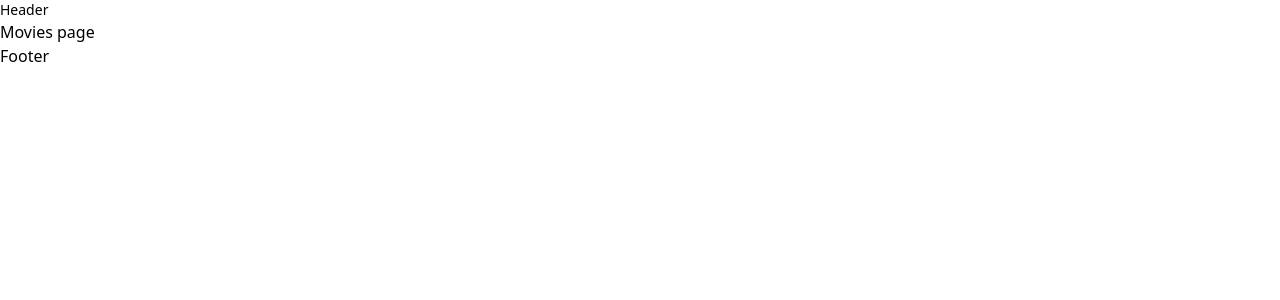
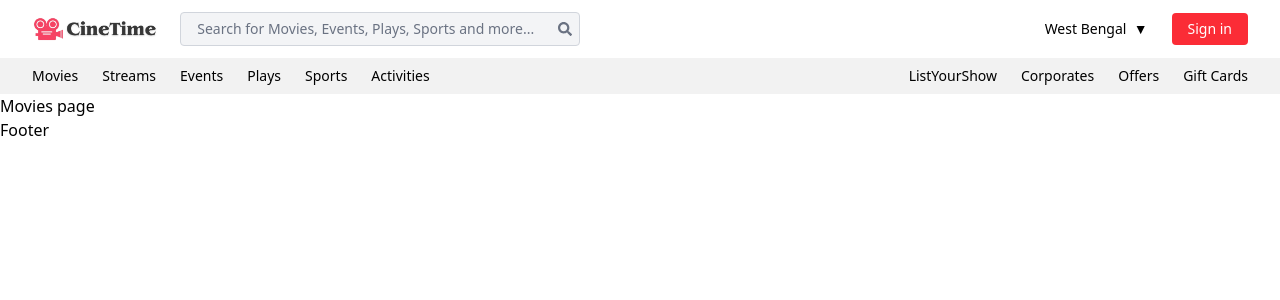
Before and after one commit to Anubhav-S04/CineTime-movie-booking-system, a React (Vite) app in the folder frontend/: page /movies in a window 1280 px wide. Shown: the top 300 px of the page. Built offline with nearby package versions, Linux system fonts and the light colour scheme.

Commit message:
header component built

```diff
--- a/frontend/src/components/shared/Header.jsx
+++ b/frontend/src/components/shared/Header.jsx
@@ -1,8 +1,54 @@
 import React from 'react';
+import mainLogo from "../../assets/main-icon.png";
+import { FaSearch } from "react-icons/fa";
 
 const Header = () => {
     return (
-        <div className='w-full text-sm bg-white'>Header</div>
+        <div className='w-full text-sm bg-white'>
+            {/* top navbar */}
+            <div className='px-4 md:px-8'>
+                <div className='max-w-screen-xl mx-auto flex justify-between items-center py-3'>
+                    {/* left part */}
+                    <div className='flex items-center space-x-4'>
+                        <img src={mainLogo} alt="logo" className='h-8 object-contain cursor-pointer' />
+
+                    <div className="relative">
+                        <input type="text" placeholder="Search for Movies, Events, Plays, Sports and more..." className=" border border-gray-300 rounded px-4 py-1.5 w-[400px] text-sm outline-none bg-gray-100 placeholder:text-gray-500 focus:outline-none focus:ring-2 focus:ring-blue-500" />
+                        <FaSearch className="absolute right-2 top-1/2 transform -translate-y-1/2 text-gray-500" />
+                    </div>
+                    </div>
+                    {/* right part */}
+                    <div className="flex items-center space-x-6">
+                        <div className="text-sm font-medium cursor-pointer ">
+                            West Bengal &nbsp;▼
+                        </div>
+                        <button className="px-4 py-1.5 rounded bg-red-500 cursor-pointer text-sm font-medium text-white hover:bg-red-600">
+                            Sign in
+                        </button>
+                    </div>
+                </div>
+            </div>
+            {/* bottom navbar */}
+            <div className='bg-[#f2f2f2] px-4 md:px-8'>
+                <div className='max-w-screen-xl mx-auto flex justify-between items-center py-2 text-graay-700'>
+                    <div className='flex items-center space-x-6 font-medium'>
+                        <span className='cursor-pointer hover:text-red-500'>Movies</span>
+                         <span className='cursor-pointer hover:text-red-500'>Streams</span>
+                        <span className='cursor-pointer hover:text-red-500'>Events</span>
+                        <span className='cursor-pointer hover:text-red-500'>Plays</span>
+                        <span className='cursor-pointer hover:text-red-500'>Sports</span>
+                          <span className='cursor-pointer hover:text-red-500'>Activities</span>
+                    </div>
+                    <div className="flex items-center space-x-6 text-sm">
+                        <span className='cursor-pointer hover:underline'>ListYourShow</span>
+                        <span className='cursor-pointer hover:underline'>Corporates</span>
+                          <span className='cursor-pointer hover:underline'>Offers</span>
+                        <span className='cursor-pointer hover:underline'>Gift Cards</span>
+                    </div>
+                </div>
+
+            </div>
+        </div>
     )
 }
 export default Header;
```
Also changed, not shown: frontend/src/assets/main-icon.png.
